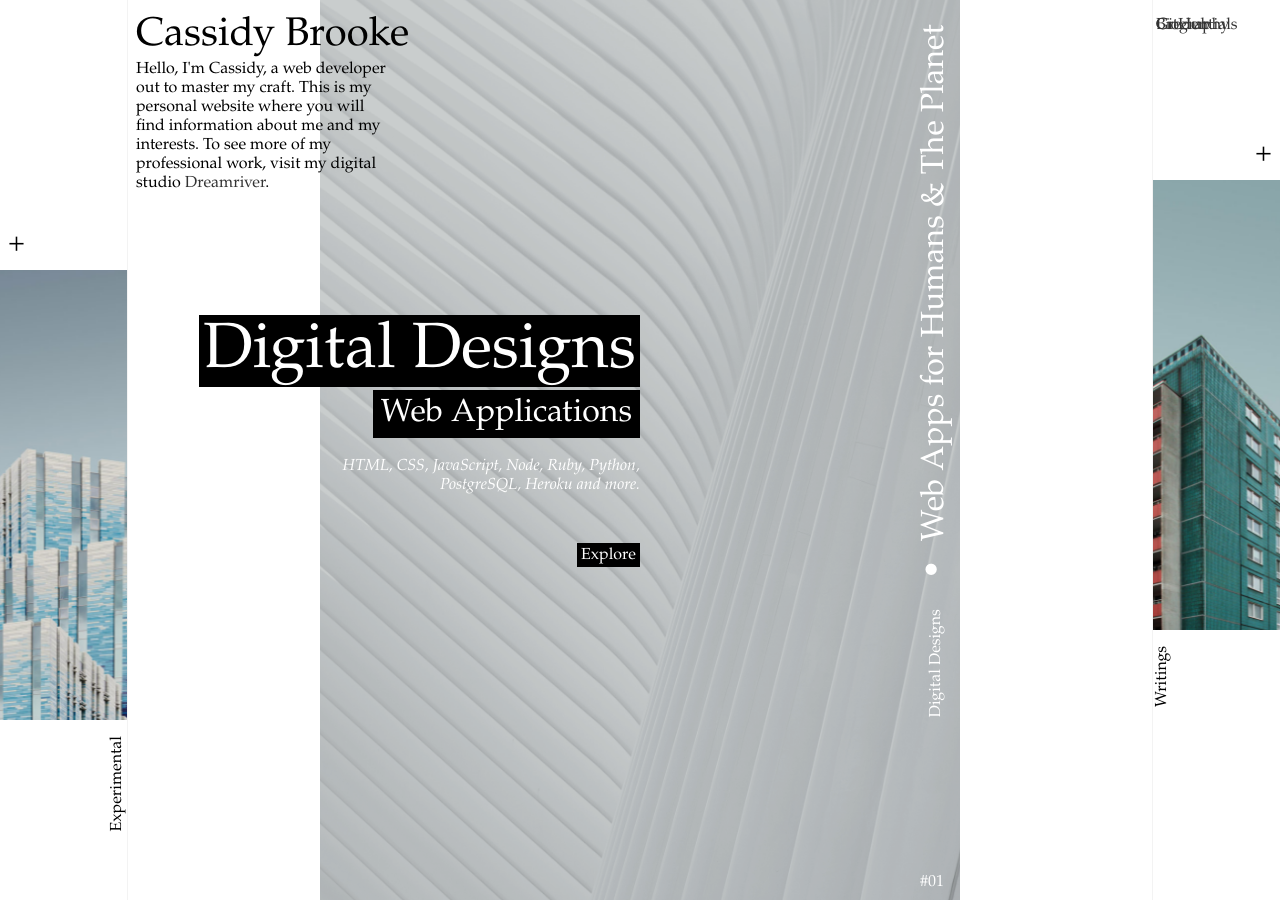
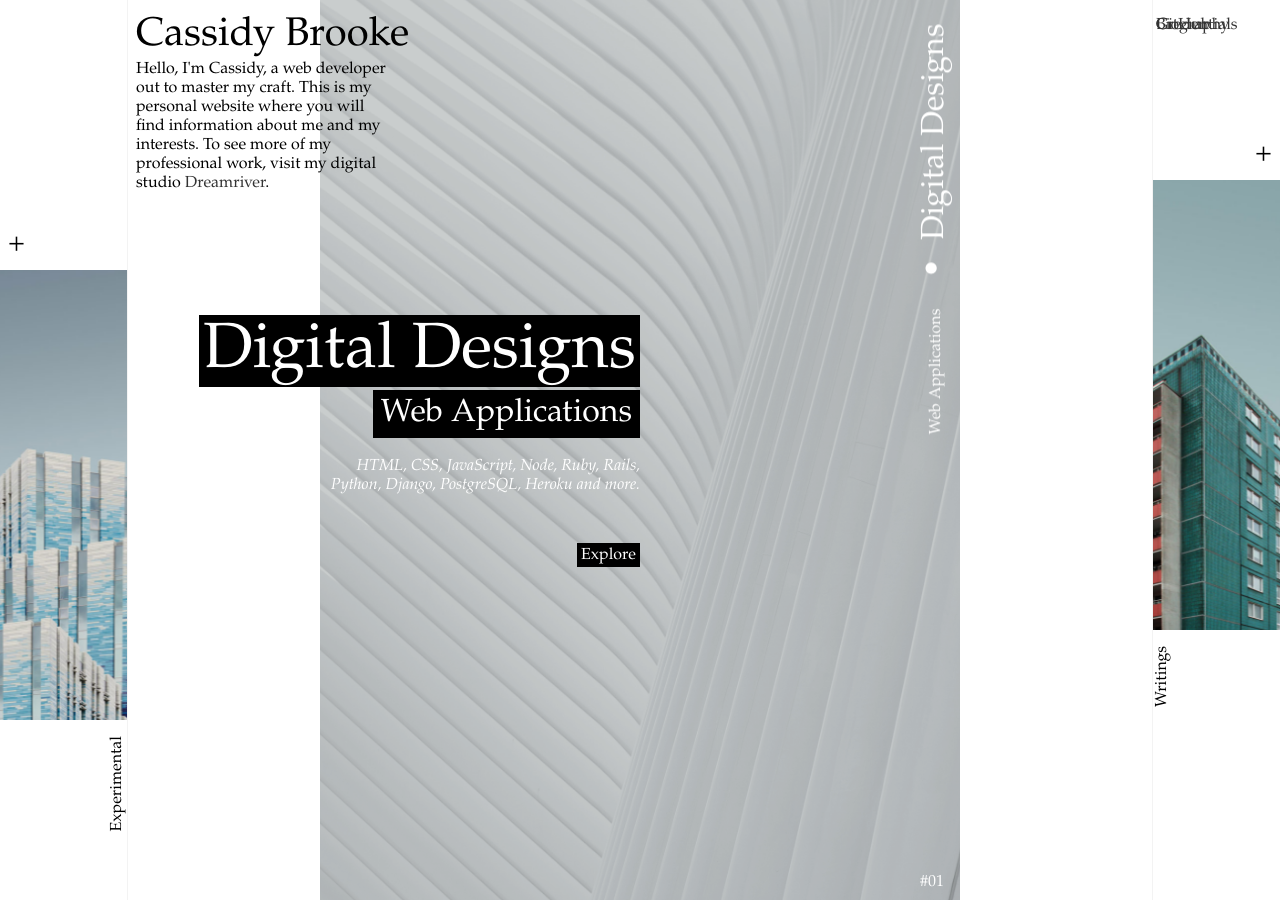
Before and after one commit to cssidy/personal-site, a Jekyll site: the page built from index.html, in a window 1280 px wide. Built offline with Jekyll 4.4.1, drawn with Linux system fonts in a browser that asks for light colours; some web fonts are replaced.

Commit message:
Update index.html

```diff
--- a/index.html
+++ b/index.html
@@ -14,6 +14,7 @@ layout: layout
     </symbol>
 </svg>
 -->
+
 <main>
     <div class="message">Some message for mobile if needed.</div>
     <div class="content content--fixed">
@@ -49,13 +50,13 @@ layout: layout
             <div class="slide__title-wrap">
                 <h3 class="slide__title"><div class="slide__box"></div><span class="slide__title-inner">Digital Designs</span></h3>
                 <h4 class="slide__subtitle"><div class="slide__box"></div><span class="slide__subtitle-inner">Web Applications</span></h4>
-                <p class="slide__quote"><em>HTML, CSS, JavaScript, Node, Ruby, Python, PostgreSQL, Heroku and more.</em></p>
+                <p class="slide__quote"><em>HTML, CSS, JavaScript, Node, Ruby, Rails, Python, Django, PostgreSQL, Heroku and more.</em></p>
                 <a class="slide__explore"><span class="slide__explore-inner">Explore</span></a>
             </div>
             <span class="slide__number">01</span>
             <div class="slide__side">
-                <span class="slide__info">Digital Designs</span>
-                <h5 class="slide__category">Web Apps for Humans & The Planet</h5>
+                <span class="slide__info">Web Applications</span>
+                <h5 class="slide__category">Digital Designs</h5>
             </div>
         </div>
         <div class="slide">
@@ -65,7 +66,7 @@ layout: layout
             </div>
             <div class="slide__title-wrap">
                 <h3 class="slide__title"><div class="slide__box"></div><span class="slide__title-inner">Writings</span></h3>
-                <h4 class="slide__subtitle"><div class="slide__box"></div><span class="slide__subtitle-inner">Thoughts from in The Cloud</span></h4>
+                <h4 class="slide__subtitle"><div class="slide__box"></div><span class="slide__subtitle-inner">Thoughts from the Cloud</span></h4>
                 <p class="slide__quote"><em>Articles on technology, art, music, design and being human.</em></p>
                 <a class="slide__explore"><span class="slide__explore-inner">Explore</span></a>
             </div>
@@ -139,7 +140,7 @@ layout: layout
                 <p class="slide__quote"><em>Beyond programming, I spend time building art and sounds.</em></p>
                 <a class="slide__explore"><span class="slide__explore-inner">Explore</span></a>
             </div>
-            <span class="slide__number">06</span>
+            <span class="slide__number">03</span>
             <div class="slide__side">
                 <span class="slide__info">Art, Music and New Mediums</span>
                 <h5 class="slide__category">Experimental</h5>
```
